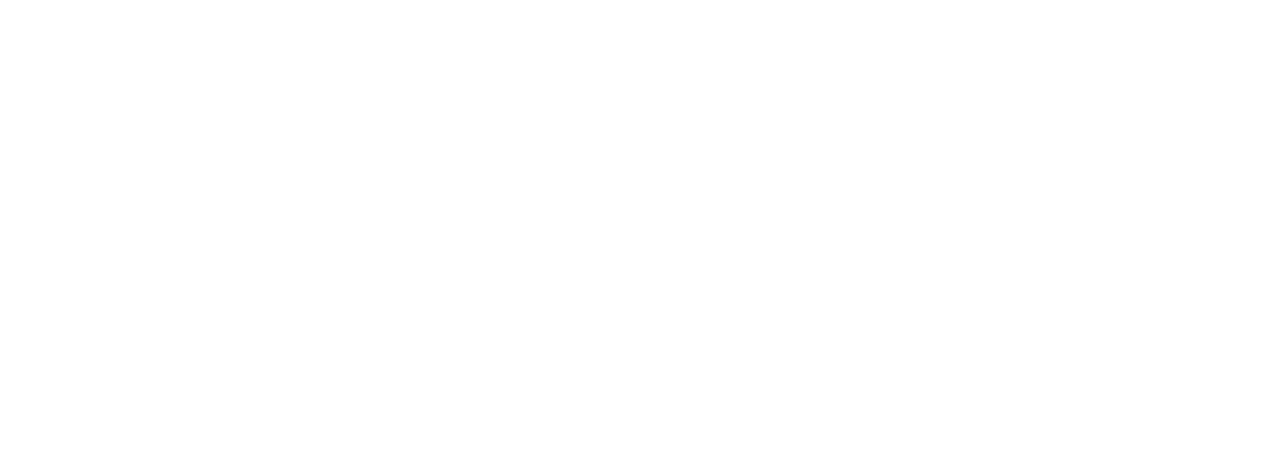
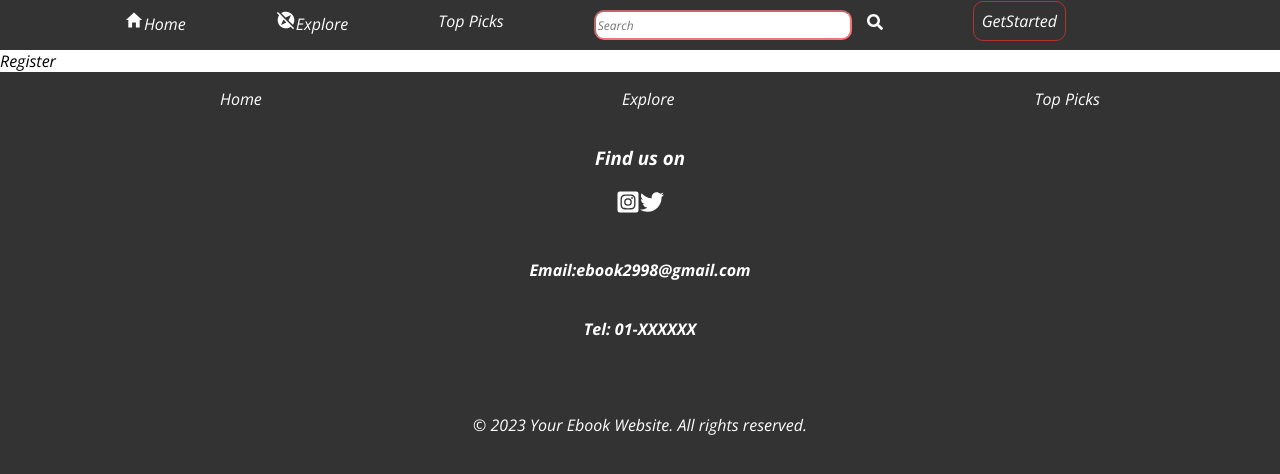
Before and after one commit to sanjaya999/ebook-project, a React (Vite) app: page /GetStarted in a window 1280 px wide. Before the commit this address had no page. Shown: the top 474 px of the page. Built offline with nearby package versions, Linux system fonts and the light colour scheme; some icons are missing.

Commit message:
project restated

```diff
--- a/src/App.jsx
+++ b/src/App.jsx
@@ -7,6 +7,8 @@ import Nav from './components/Navigation/Nav';
 import Home from './components/Home/Home';
 import Explore from './components/Explore/Explore';
 import Top from './components/Top Picks/Top';
+import Login from './components/Login/Login';
+import Register from './components/Login/Register.jsx';
 
 const App = () => (
   <Router>
@@ -16,6 +18,7 @@ const App = () => (
         <Route path="Home" element={<Home />} />
         <Route path="Explore" element={<Explore />} />
         <Route path="Top" element={<Top />} />
+        <Route path='GetStarted' element={<Register />} />
       </Route>
     </Routes>
   </Router>
--- /dev/null
+++ b/src/components/Login/Login.jsx
@@ -0,0 +1,9 @@
+import React from 'react'
+
+function Login() {
+  return (
+    <div>Login</div>
+  )
+}
+
+export default Login
--- /dev/null
+++ b/src/components/Login/Register.jsx
@@ -0,0 +1,9 @@
+import React from 'react'
+
+function Register() {
+  return (
+    <div>Register</div>
+  )
+}
+
+export default Register;
--- a/src/components/Navigation/Nav.jsx
+++ b/src/components/Navigation/Nav.jsx
@@ -36,7 +36,7 @@ function Nav() {
 
             </li>
             <li className="start">
-              <NavLink className="login" > GetStarted</NavLink>
+              <NavLink  to="/GetStarted" className="login" > GetStarted</NavLink>
             </li>
           </ul>
         </div>
```
